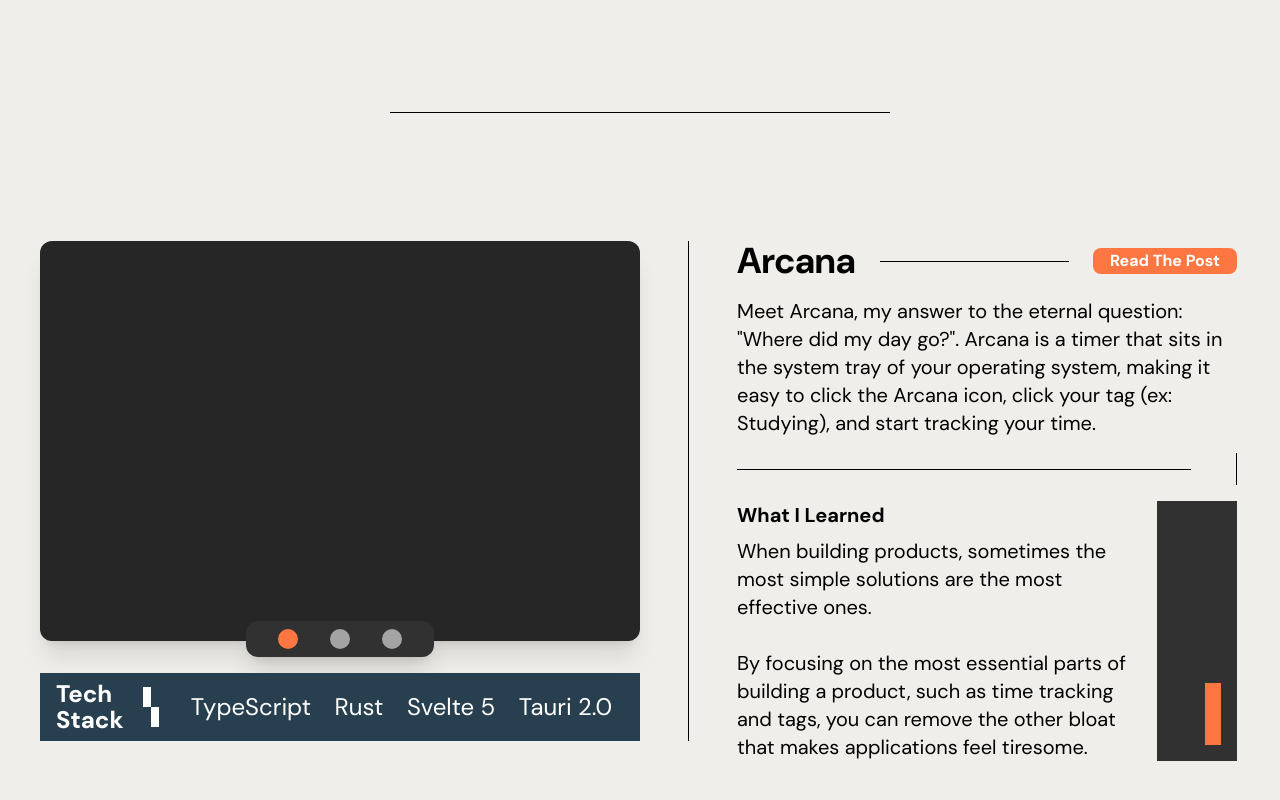
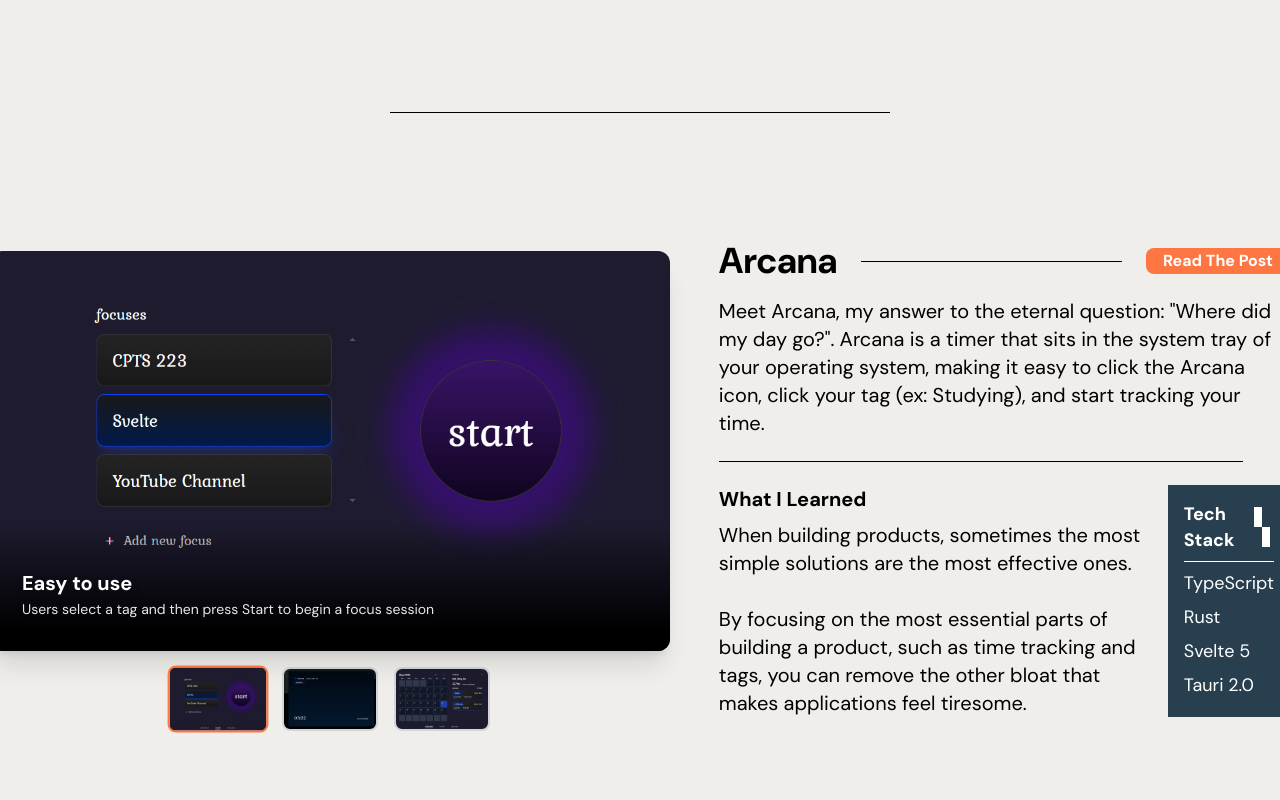
Before and after one commit to coopercodes/cooper-lappenbusch, a SvelteKit app: page / in a window 1280 px wide. Shown: the part 806-1606 px from the top of the page. Built offline with nearby package versions, Linux system fonts and the light colour scheme.

Commit message:
before column swap

```diff
--- a/src/routes/+page.svelte
+++ b/src/routes/+page.svelte
@@ -1,5 +1,42 @@
 
+<script lang="ts">
 
+    let images = [
+        {
+            url: 'arcanaScreen.png',
+            title: 'Easy to use',
+            description: 'Users select a tag and then press Start to begin a focus session'
+        },
+        {
+            url: 'arcanaIntegrated.png',
+            title: 'Windows, MacOS, Linux Integrations',
+            description: 'Arcana exits at the OS level, giving users a better sense of their time'
+        },
+        {
+            url: 'arcanaAnalytics.png',
+            title: 'Calendar Integration',
+            description: 'Local SQLite DB saves user sessions instantly'
+        }
+    ];
+
+    // Current active image index
+    let currentIndex = $state(0);
+
+    // Function to change to specific image
+    function goToImage(index) {
+        currentIndex = index;
+    }
+
+    // Function to go to next image
+    function nextImage() {
+        currentIndex = (currentIndex + 1) % images.length;
+    }
+
+    // Function to go to previous image
+    function previousImage() {
+        currentIndex = (currentIndex - 1 + images.length) % images.length;
+    }
+</script>
 
 <div class="  pt-[124px] flex flex-col items-center ">
 
@@ -37,28 +74,75 @@
 
     <div class="my-32 h-[1px] w-[500px] bg-black flex items-center"></div>
 
-    <div class="w-[1200px] h-[500px] ">
+    <div class="w-[1300px] h-[500px] ">
         <div class="flex h-full ">
-            <div class="flex flex-col justify-center w-[600px]  ">
-                <div class="flex items-center ">
-                    <div class="p-4 bg-neutral-800 w-full h-[400px] rounded-[12px] shadow-xl"></div>
+            <div class="flex flex-col justify-center w-[750px]  ">
+                <div class="flex items-center relative" >
+
+                    <!-- Main image container -->
+                    <div class="w-full h-[400px] rounded-[12px] relative overflow-hidden shadow-xl transition-opacity  duration-500 ease-in-out"
+                        style="background-image: url('{images[currentIndex].url}'); background-size: cover; background-position: center;">
+
+                        <!-- Gradient overlay -->
+                        <div class="absolute z-10 bottom-0 left-0 w-full h-32 bg-gradient-to-b to-black from-transparent to-[85%] rounded-bl-[12px]"></div>
+
+                        <!-- Image content -->
+                        <div class="absolute bottom-8 left-8 text-white z-20">
+                            <p class="text-xl font-bold mb-0.5 drop-shadow-lg transition-all duration-300">
+                                {images[currentIndex].title}
+                            </p>
+                            <p class="text-sm opacity-90 drop-shadow-md transition-all duration-300 max-w-md">
+                                {images[currentIndex].description}
+                            </p>
+                        </div>
+
+                        <!-- Navigation arrows -->
+                        <button
+                        class="absolute left-4 top-1/2 transform -translate-y-1/2 z-30 bg-black/30 hover:bg-black/50 text-white p-2 rounded-full transition-all duration-200 opacity-0 hover:opacity-100 group-hover:opacity-100"
+                        onclick={previousImage}
+                        aria-label="Previous image">
+                        <svg class="w-6 h-6" fill="none" stroke="currentColor" viewBox="0 0 24 24">
+                            <path stroke-linecap="round" stroke-linejoin="round" stroke-width="2" d="M15 19l-7-7 7-7"></path>
+                        </svg>
+                        </button>
+
+                        <button
+                        class="absolute right-4 top-1/2 transform -translate-y-1/2 z-30 bg-black/30 hover:bg-black/50 text-white p-2 rounded-full transition-all duration-200 opacity-0 hover:opacity-100 group-hover:opacity-100"
+                        onclick={nextImage}
+                        aria-label="Next image">
+                        <svg class="w-6 h-6" fill="none" stroke="currentColor" viewBox="0 0 24 24">
+                            <path stroke-linecap="round" stroke-linejoin="round" stroke-width="2" d="M9 5l7 7-7 7"></path>
+                        </svg>
+                        </button>
+                    </div>
                 </div>
-                <div class="flex items-center justify-center -mt-5 ">
-                    <div class="p-2 shadow-xl px-8 flex items-center justify-center bg-[#313131] w-max rounded-[12px]">
+                <!-- <div class="flex flex-col items-center justify-center -mt-4">
+                    <div class="p-2 shadow-2xl px-8 flex items-center justify-center border border-[#FE7743] bg-[#313131] z-20 w-max rounded-[12px]">
                         <div class="flex space-x-8">
-                            <div class="h-5 w-5 rounded-full bg-[#FE7743] cursor-pointer">
-
-                            </div>
-                            <div class="h-5 w-5 rounded-full bg-[#A4A4A4] cursor-pointer">
-
-                            </div>
-                            <div class="h-5 w-5 rounded-full bg-[#A4A4A4] cursor-pointer">
-
-                            </div>
+                        {#each images as image, index}
+                            <button
+                            class="h-5 w-5 rounded-full cursor-pointer transition-all duration-300 hover:scale-110 {index === currentIndex ? 'bg-[#FE7743]' : 'bg-[#A4A4A4] hover:bg-[#FE7743]/60'}"
+                            onclick={() => goToImage(index)}
+                            aria-label="Go to image {index + 1}">
+                            </button>
+                        {/each}
                         </div>
                     </div>
+
+                     <div class="mt-2 text-sm text-gray-600">
+                        {currentIndex + 1} / {images.length}
+                    </div>
+                </div> -->
+                <div class="mt-4 flex justify-center space-x-4">
+                {#each images as image, index}
+                    <button
+                    class="w-24 h-16 cursor-pointer rounded-lg overflow-hidden border-2 transition-all duration-200 {index === currentIndex ? 'border-[#FE7743] scale-105' : 'border-gray-300 hover:border-[#FE7743]/60'}"
+                    onclick={() => goToImage(index)}
+                    style="background-image: url('{image.url}'); background-size: cover; background-position: center;">
+                    </button>
+                {/each}
                 </div>
-                <div class="flex  w-full h-[72px] bg-[#273F4F] mt-4 items-center px-4 ">
+                <!-- <div class="flex  w-full h-[72px] bg-[#273F4F] mt-4 items-center px-4 ">
                     <p class="text-white font-extrabold leading-6.5 text-2xl">Tech <br/> Stack</p>
 
                     <div class="flex items-center  w-full justify-around overflow-hidden">
@@ -73,10 +157,12 @@
 
                     </div>
 
-                </div>
+                </div> -->
+
             </div>
-            <div class="w-[1px] h-full bg-black mx-12"></div>
-            <div class="flex flex-col  w-[500px]">
+            <!-- <div class="w-[1px] h-full bg-black mx-12"></div> -->
+             <div class="w-[1px] h-full bg-transparent mx-6"></div>
+            <div class="flex flex-col  w-[630px]">
                 <div class="flex items-center space-x-6">
                     <p class="text-4xl font-bold">Arcana</p>
                     <div class="w-full bg-black h-[1px]"></div>
@@ -94,13 +180,13 @@
                 <div class="flex items-center my-4">
                     <div class="w-full bg-black h-[1px] "></div>
                     <div class="w-[50px]"></div>
-                    <div class="w-[1px] bg-black h-[32px] "></div>
+                    <div class="w-[1px] bg-black h-[16px] "></div>
                 </div>
 
-                <div class="flex">
+                <div class="flex space-x-4">
                     <div class="flex flex-col">
-                    <p class="text-xl font-bold pr-0">
-                    What I Learned
+                        <p class="text-xl font-bold pr-0">
+                        What I Learned
                         </p>
                         <p class="text-xl mt-2 pr-0">
                             When building products, sometimes
@@ -113,8 +199,26 @@
                             applications feel tiresome.
                         </p>
                     </div>
-                    <div class="bg-[#313131] flex items-end w-[300px] ml-6">
-                        <div class="bg-[#FE7743] w-[16px] h-[62px] m-4 ml-12"></div>
+                     <div class="flex flex-col w-[300px] h-full bg-[#273F4F]   px-4 ">
+                        <div class="flex items-center justify-between pt-4 w-full">
+                            <p class="text-white font-extrabold leading-6.5 text-lg">Tech Stack</p>
+                            <div class="flex flex-col overflow-hidden items-center space-x-4 pl-2">
+                                <div class="w-[8px] h-[20px] bg-white"></div>
+                                <div class="w-[8px] h-[20px] bg-white"></div>
+                            </div>
+                        </div>
+
+                        <div class="w-full h-[1px] bg-white my-2"></div>
+
+                        <div class="flex flex-col space-y-2 text-lg  w-full justify-around overflow-hidden">
+
+                            <p class="text-white text-left leading-6.5 ">TypeScript</p>
+                            <p class="text-white leading-6.5 ">Rust</p>
+                            <p class="text-white leading-6.5 ">Svelte 5</p>
+                                                    <p class="text-white leading-6.5">Tauri 2.0</p>
+
+                        </div>
+
                     </div>
                 </div>
 
```
Also changed, not shown: static/arcanaAnalytics.png (added), static/arcanaIntegrated.png (added).
